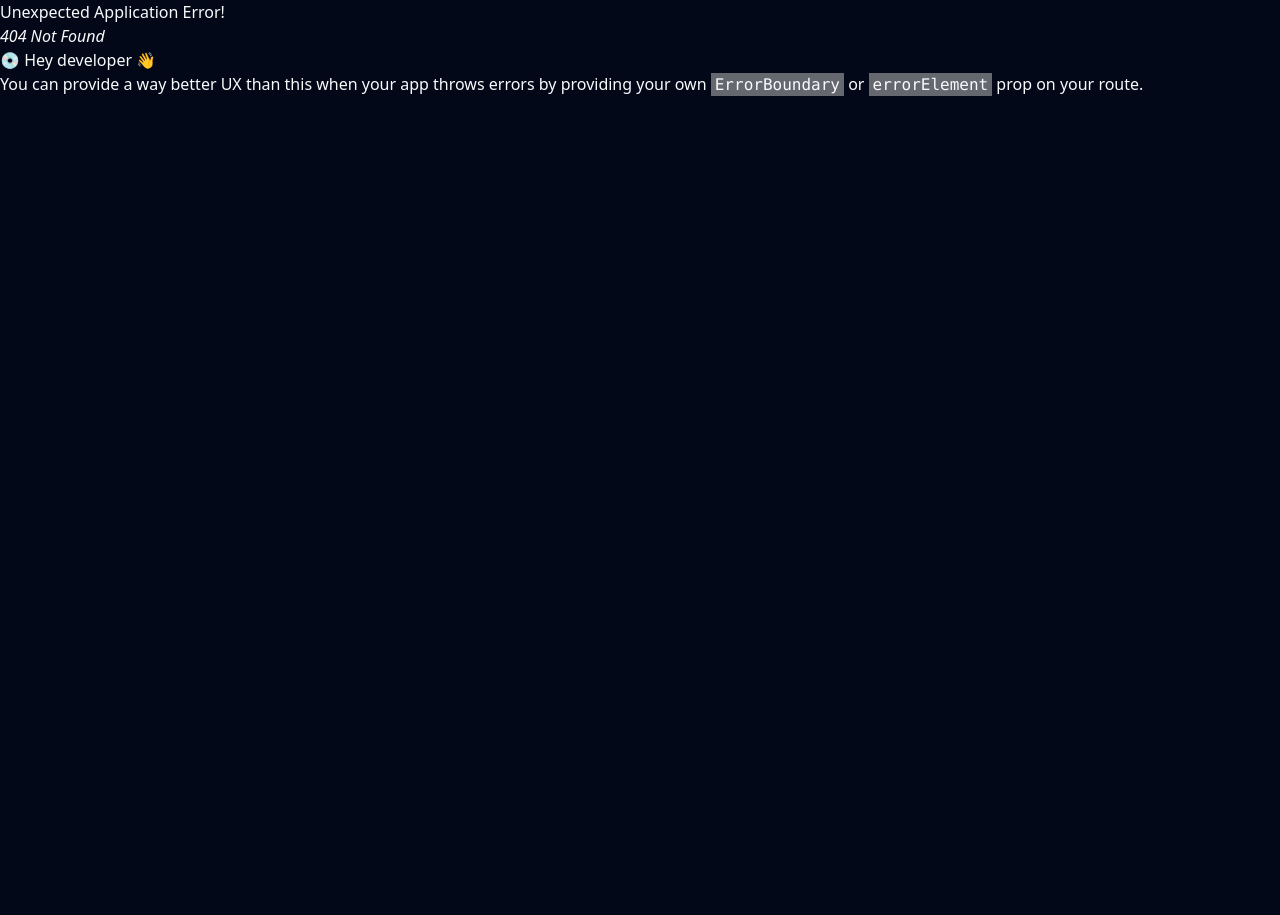
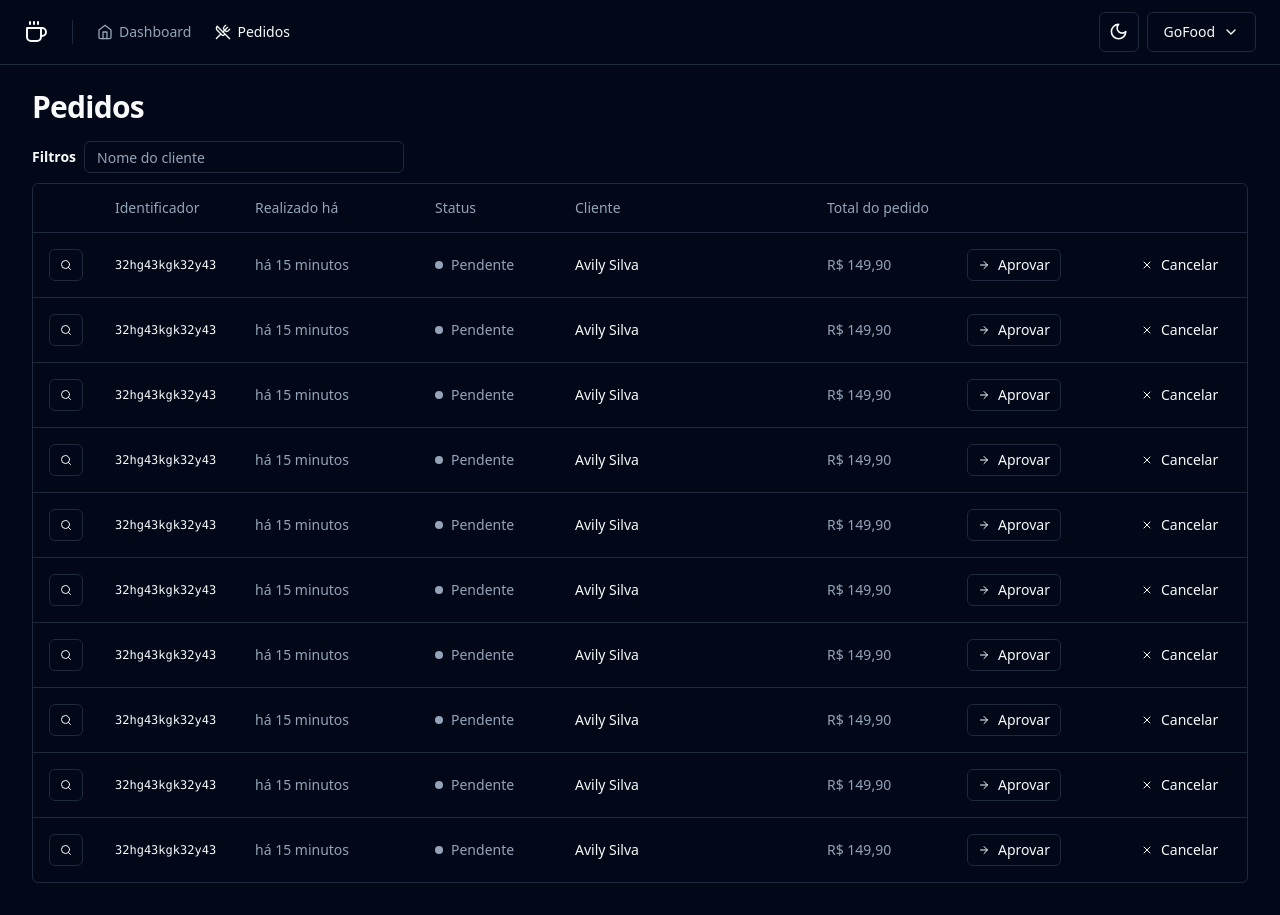
Before and after one commit to avilyre/gofood, a React (Vite) app: page /orders in a window 1280 px wide. Before the commit this address had no page. Before the commit the page ends 800 px from the top, so only its background shows below. Built offline with nearby package versions, Linux system fonts and the light colour scheme.

Commit message:
feat: add orders page

```diff
--- a/src/components/ui/button.tsx
+++ b/src/components/ui/button.tsx
@@ -1,8 +1,8 @@
-import * as React from "react"
-import { Slot } from "@radix-ui/react-slot"
-import { cva, type VariantProps } from "class-variance-authority"
+import { Slot } from "@radix-ui/react-slot";
+import { cva, type VariantProps } from "class-variance-authority";
+import * as React from "react";
 
-import { cn } from "@/lib/utils"
+import { cn } from "@/lib/utils";
 
 const buttonVariants = cva(
   "inline-flex items-center justify-center whitespace-nowrap rounded-md text-sm font-medium ring-offset-background transition-colors focus-visible:outline-none focus-visible:ring-2 focus-visible:ring-ring focus-visible:ring-offset-2 disabled:pointer-events-none disabled:opacity-50",
@@ -22,6 +22,7 @@
       size: {
         default: "h-10 px-4 py-2",
         sm: "h-9 rounded-md px-3",
+        xs: "h-8 px-2.5",
         lg: "h-11 rounded-md px-8",
         icon: "h-10 w-10",
       },
@@ -30,27 +31,27 @@
       variant: "default",
       size: "default",
     },
-  }
-)
+  },
+);
 
 export interface ButtonProps
   extends React.ButtonHTMLAttributes<HTMLButtonElement>,
     VariantProps<typeof buttonVariants> {
-  asChild?: boolean
+  asChild?: boolean;
 }
 
 const Button = React.forwardRef<HTMLButtonElement, ButtonProps>(
   ({ className, variant, size, asChild = false, ...props }, ref) => {
-    const Comp = asChild ? Slot : "button"
+    const Comp = asChild ? Slot : "button";
     return (
       <Comp
         className={cn(buttonVariants({ variant, size, className }))}
         ref={ref}
         {...props}
       />
-    )
-  }
-)
-Button.displayName = "Button"
+    );
+  },
+);
+Button.displayName = "Button";
 
-export { Button, buttonVariants }
+export { Button, buttonVariants };
--- /dev/null
+++ b/src/components/ui/table.tsx
@@ -0,0 +1,117 @@
+import * as React from "react"
+
+import { cn } from "@/lib/utils"
+
+const Table = React.forwardRef<
+  HTMLTableElement,
+  React.HTMLAttributes<HTMLTableElement>
+>(({ className, ...props }, ref) => (
+  <div className="relative w-full overflow-auto">
+    <table
+      ref={ref}
+      className={cn("w-full caption-bottom text-sm", className)}
+      {...props}
+    />
+  </div>
+))
+Table.displayName = "Table"
+
+const TableHeader = React.forwardRef<
+  HTMLTableSectionElement,
+  React.HTMLAttributes<HTMLTableSectionElement>
+>(({ className, ...props }, ref) => (
+  <thead ref={ref} className={cn("[&_tr]:border-b", className)} {...props} />
+))
+TableHeader.displayName = "TableHeader"
+
+const TableBody = React.forwardRef<
+  HTMLTableSectionElement,
+  React.HTMLAttributes<HTMLTableSectionElement>
+>(({ className, ...props }, ref) => (
+  <tbody
+    ref={ref}
+    className={cn("[&_tr:last-child]:border-0", className)}
+    {...props}
+  />
+))
+TableBody.displayName = "TableBody"
+
+const TableFooter = React.forwardRef<
+  HTMLTableSectionElement,
+  React.HTMLAttributes<HTMLTableSectionElement>
+>(({ className, ...props }, ref) => (
+  <tfoot
+    ref={ref}
+    className={cn(
+      "border-t bg-muted/50 font-medium [&>tr]:last:border-b-0",
+      className
+    )}
+    {...props}
+  />
+))
+TableFooter.displayName = "TableFooter"
+
+const TableRow = React.forwardRef<
+  HTMLTableRowElement,
+  React.HTMLAttributes<HTMLTableRowElement>
+>(({ className, ...props }, ref) => (
+  <tr
+    ref={ref}
+    className={cn(
+      "border-b transition-colors hover:bg-muted/50 data-[state=selected]:bg-muted",
+      className
+    )}
+    {...props}
+  />
+))
+TableRow.displayName = "TableRow"
+
+const TableHead = React.forwardRef<
+  HTMLTableCellElement,
+  React.ThHTMLAttributes<HTMLTableCellElement>
+>(({ className, ...props }, ref) => (
+  <th
+    ref={ref}
+    className={cn(
+      "h-12 px-4 text-left align-middle font-medium text-muted-foreground [&:has([role=checkbox])]:pr-0",
+      className
+    )}
+    {...props}
+  />
+))
+TableHead.displayName = "TableHead"
+
+const TableCell = React.forwardRef<
+  HTMLTableCellElement,
+  React.TdHTMLAttributes<HTMLTableCellElement>
+>(({ className, ...props }, ref) => (
+  <td
+    ref={ref}
+    className={cn("p-4 align-middle [&:has([role=checkbox])]:pr-0", className)}
+    {...props}
+  />
+))
+TableCell.displayName = "TableCell"
+
+const TableCaption = React.forwardRef<
+  HTMLTableCaptionElement,
+  React.HTMLAttributes<HTMLTableCaptionElement>
+>(({ className, ...props }, ref) => (
+  <caption
+    ref={ref}
+    className={cn("mt-4 text-sm text-muted-foreground", className)}
+    {...props}
+  />
+))
+TableCaption.displayName = "TableCaption"
+
+export {
+  Table,
+  TableHeader,
+  TableBody,
+  TableFooter,
+  TableHead,
+  TableRow,
+  TableCell,
+  TableCaption,
+}
--- /dev/null
+++ b/src/pages/app/orders/orders.tsx
@@ -0,0 +1,91 @@
+import { ArrowRight, Search, X } from "lucide-react";
+import { Fragment } from "react";
+import { Helmet } from "react-helmet-async";
+
+import { Button } from "@/components/ui/button";
+import { Input } from "@/components/ui/input";
+import {
+  Table,
+  TableBody,
+  TableCell,
+  TableHead,
+  TableHeader,
+  TableRow,
+} from "@/components/ui/table";
+
+export function Orders() {
+  return (
+    <Fragment>
+      <Helmet title="Pedidos" />
+
+      <div className="flex flex-col gap-4">
+        <h1 className="text-3xl font-bold tracking-tight">Pedidos</h1>
+      </div>
+      <div className="space-y-2.5">
+        <form className="flex items-center gap-2">
+          <span className="text-sm font-semibold">Filtros</span>
+          <Input className="h-8 max-w-[320px]" placeholder="Nome do cliente" />
+        </form>
+
+        <div className="border rounded-md">
+          <Table>
+            <TableHeader>
+              <TableRow>
+                <TableHead className="w-[64px]"></TableHead>
+                <TableHead className="w-[140px]">Identificador</TableHead>
+                <TableHead className="w-[180px]">Realizado há</TableHead>
+                <TableHead className="w-[140px]">Status</TableHead>
+                <TableHead>Cliente</TableHead>
+                <TableHead className="w-[140px]">Total do pedido</TableHead>
+                <TableHead className="w-[164px]"></TableHead>
+                <TableHead className="w-[132px]"></TableHead>
+              </TableRow>
+            </TableHeader>
+            <TableBody>
+              {Array.from({ length: 10 }).map((_, index) => (
+                <TableRow key={index}>
+                  <TableCell>
+                    <Button variant="outline" size="xs">
+                      <Search className="h-3 w-3" />
+                      <span className="sr-only">Detalhes do pedido</span>
+                    </Button>
+                  </TableCell>
+                  <TableCell className="font-mono text-xs font-medium">
+                    32hg43kgk32y43
+                  </TableCell>
+                  <TableCell className="text-muted-foreground">
+                    há 15 minutos
+                  </TableCell>
+                  <TableCell>
+                    <div className="flex items-center gap-2">
+                      <span className="h-2 w-2 rounded-full bg-slate-400" />
+                      <span className="font-medium text-muted-foreground">
+                        Pendente
+                      </span>
+                    </div>
+                  </TableCell>
+                  <TableCell className="font-medium">Avily Silva</TableCell>
+                  <TableCell className="font-medium text-muted-foreground">
+                    R$ 149,90
+                  </TableCell>
+                  <TableCell>
+                    <Button variant="outline" size="xs">
+                      <ArrowRight className="h-3 w-3 mr-2" />
+                      Aprovar
+                    </Button>
+                  </TableCell>
+                  <TableCell>
+                    <Button variant="ghost" size="xs">
+                      <X className="h-3 w-3 mr-2" />
+                      Cancelar
+                    </Button>
+                  </TableCell>
+                </TableRow>
+              ))}
+            </TableBody>
+          </Table>
+        </div>
+      </div>
+    </Fragment>
+  );
+}
--- a/src/routes.tsx
+++ b/src/routes.tsx
@@ -5,13 +5,17 @@
 
 import { AppLayout } from "./pages/_layouts/app";
 import { AuthLayout } from "./pages/_layouts/auth";
+import { Orders } from "./pages/app/orders/orders";
 import { SignUp } from "./pages/auth/sign-up";
 
 export const router = createBrowserRouter([
   {
     path: "/",
     element: <AppLayout />,
-    children: [{ path: "/", element: <Dashboard /> }],
+    children: [
+      { path: "/", element: <Dashboard /> },
+      { path: "/orders", element: <Orders /> },
+    ],
   },
   {
     path: "/",
```
